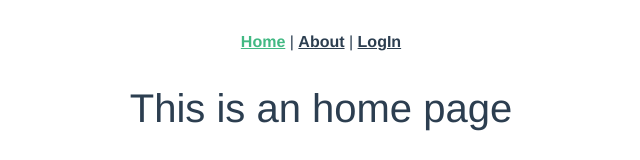
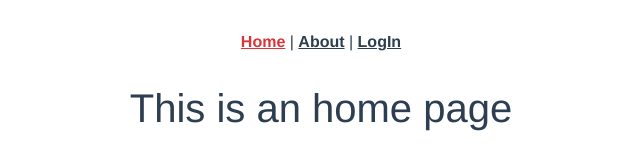
Before and after one commit to anniejanuary/Real-Estate, a Vue app in the folder app/frontend/: page / in a window 1280 px wide. Shown: the top 160 px of the page, without its empty margins (319-959 px from the left). Built offline with nearby package versions, Linux system fonts and the light colour scheme.

Commit message:
feat(css): change active menu item color

```diff
--- a/app/frontend/src/App.vue
+++ b/app/frontend/src/App.vue
@@ -26,7 +26,7 @@ nav {
     color: #2c3e50;
 
     &.router-link-exact-active {
-      color: #42b983;
+      color: #d8363a;
     }
   }
 }
```
